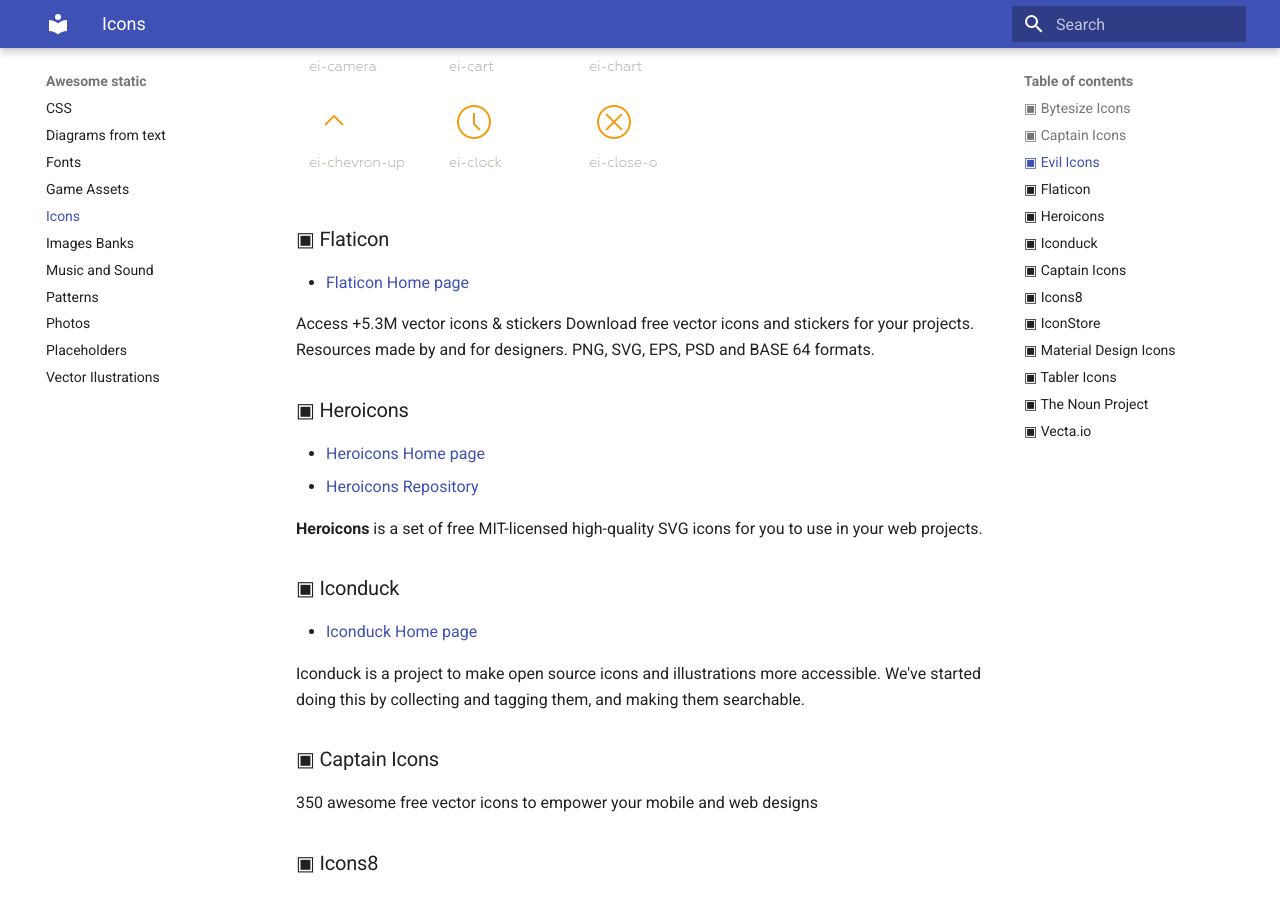
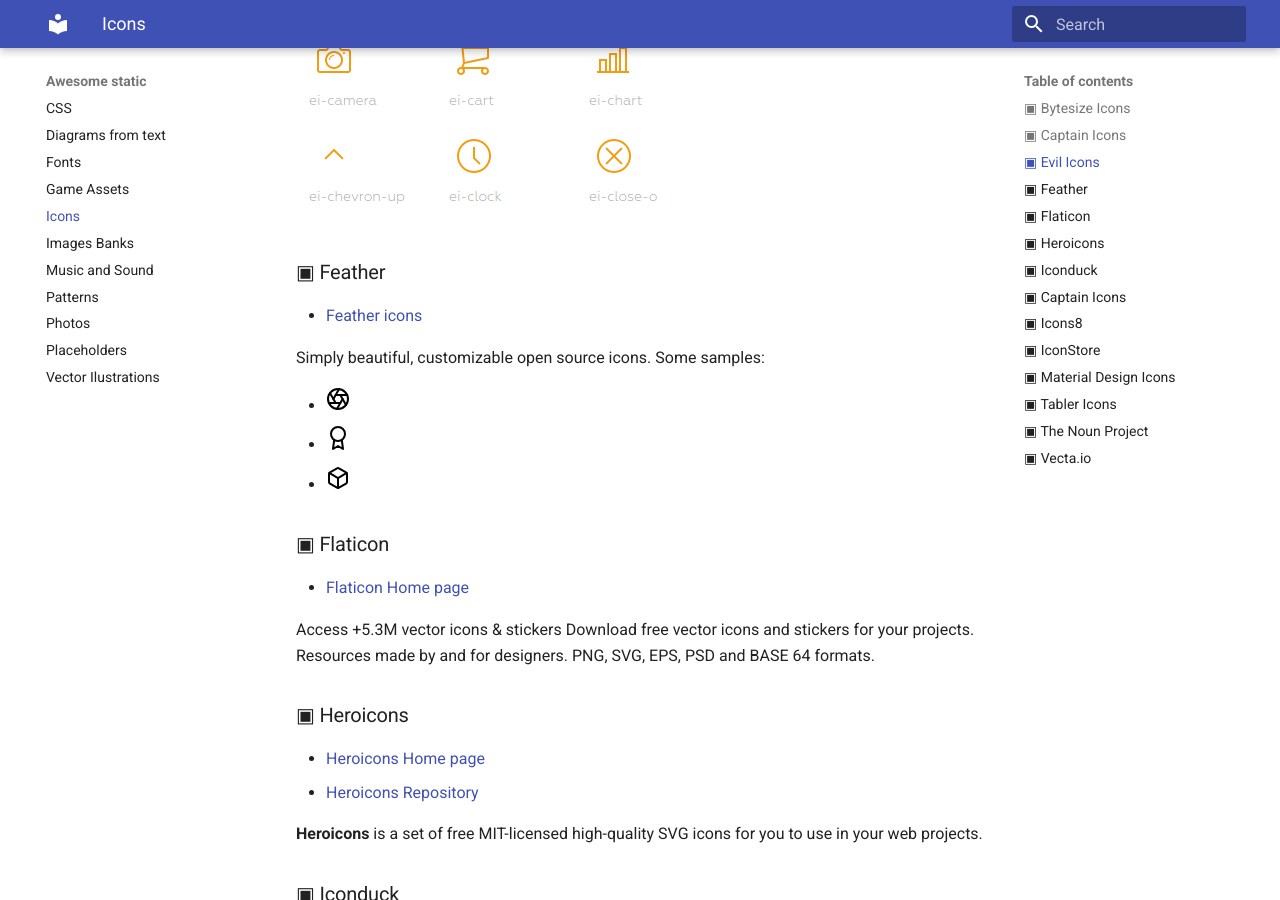
Before and after one commit to euribates/awesome-static, an MkDocs documentation site: the page built from docs/icons.md, in a window 1280 px wide and 900 px high, scrolled down 1489 px. Built offline with MkDocs 1.6.1 and Material for MkDocs 9.7.7, drawn with Linux system fonts in a browser that asks for light colours.

Commit message:
Add Feathers icons

```diff
--- a/docs/icons.md
+++ b/docs/icons.md
@@ -31,6 +31,17 @@
 Node.js, Gulp, Grunt and CDN.
 
 ![Evil Icons example](evil-icons-sample.png)
+
+### ▣ Feather
+
+- [Feather icons](https://feathericons.com/)
+
+Simply beautiful, customizable open source icons. Some samples:
+
+- ![Aperture](aperture.svg)
+- ![Award](award.svg)
+- ![Box](box.svg)
+
 
 ### ▣ Flaticon
 
```
Also changed, not shown: docs/aperture.svg (added), docs/award.svg (added), docs/box.svg (added).
